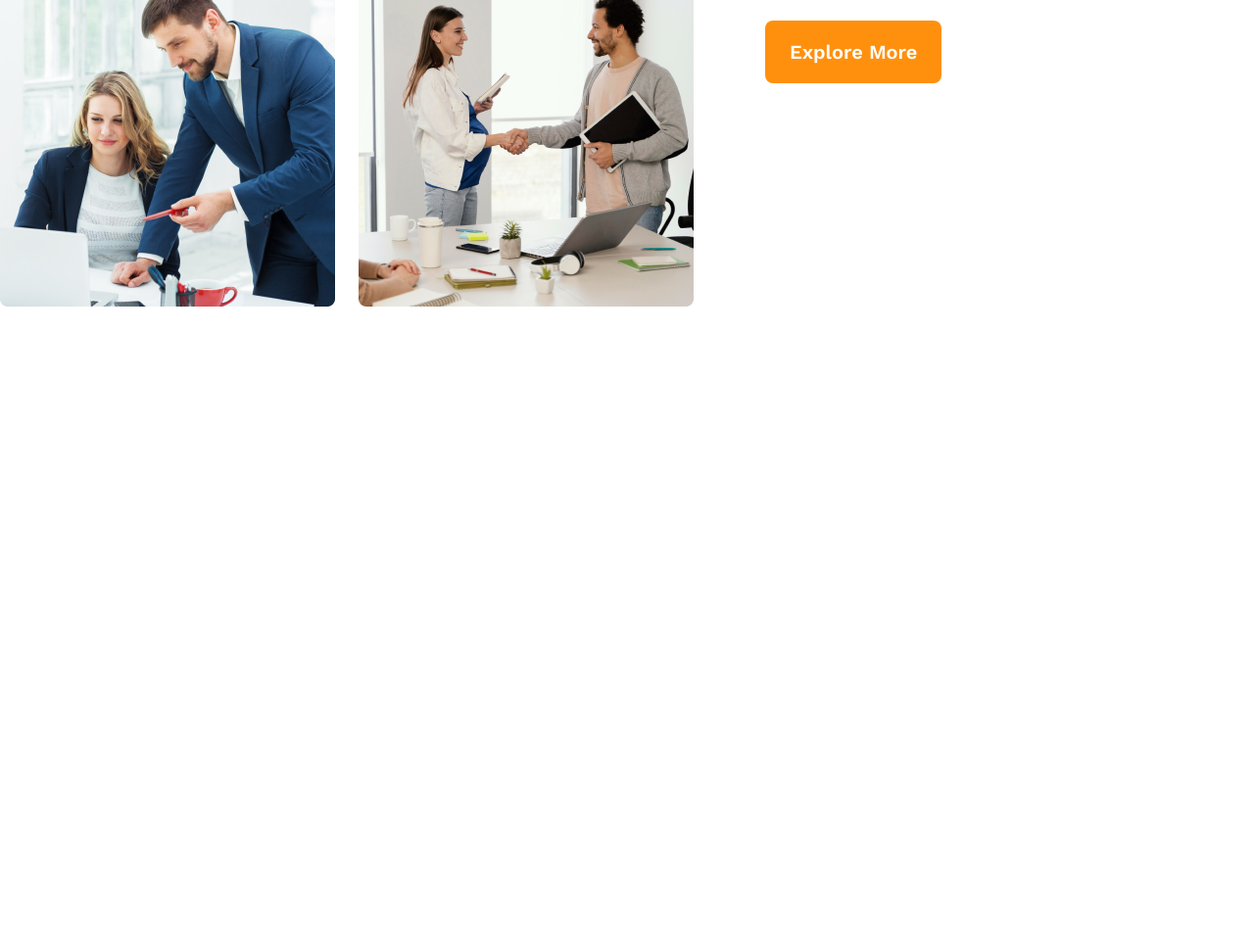
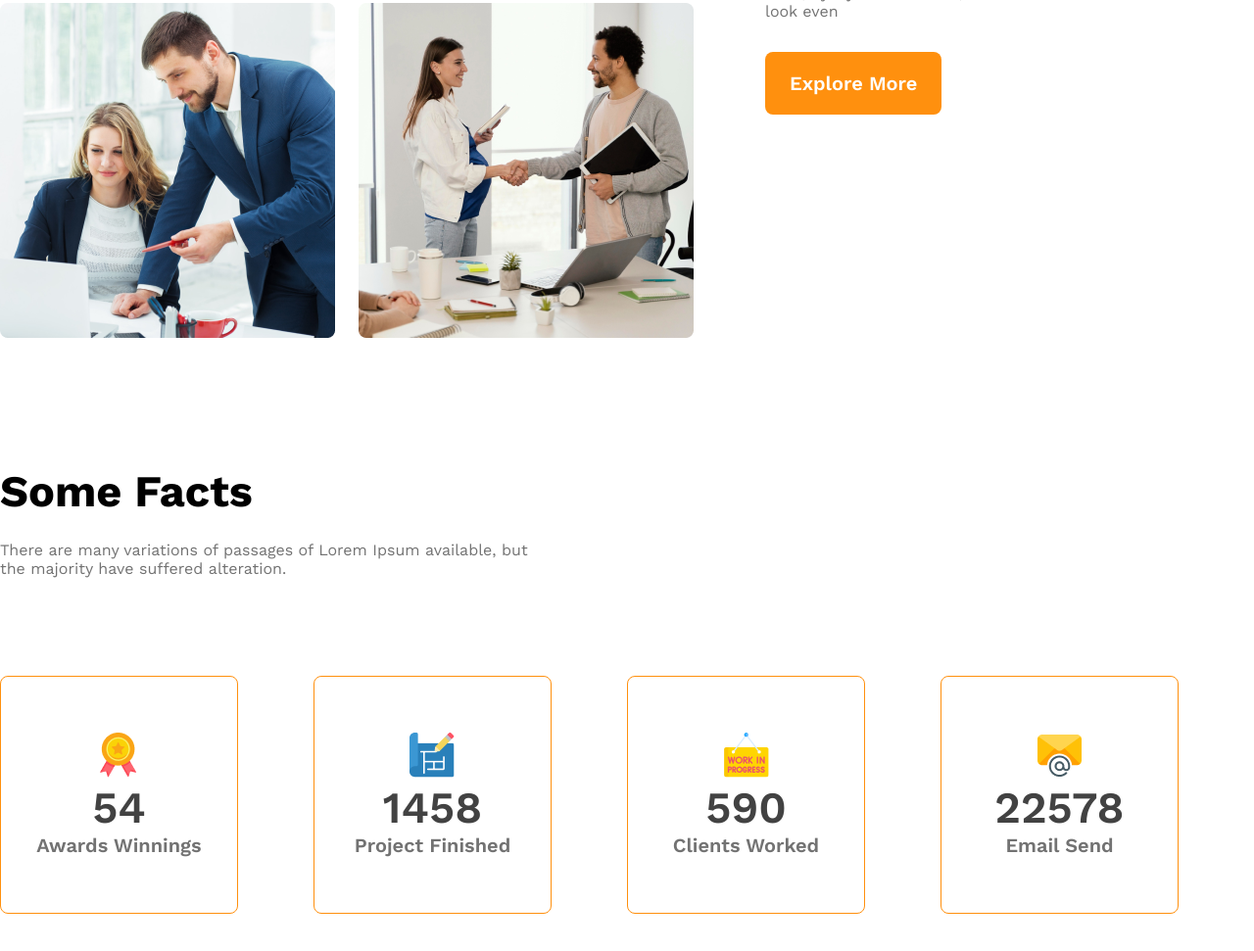
Before and after one commit to mottasimsadi/G3-Architects-Website, a plain HTML site: page index.html in a window 1280 px wide. Shown: the part 1657-2628 px from the top of the page at 98% size. Before the commit the page ends 2100 px from the top, so only its background shows below. Drawn offline with nearby package versions, Linux system fonts and the light colour scheme.

Commit message:
completed the some facts section and made it responsive

```diff
--- a/index.html
+++ b/index.html
@@ -21,7 +21,7 @@
         <div class="banner">
              <div class="banner-content">
                 <h1 class="banner-title text-color">Brand New <br> Group of Architects</h1>
-                <p class="banner-description text-light-gray">There are many variations of passages of Lorem Ipsum available, but the majority have suffered alteration in some form, by injected humour, or randomised words which don't look even</p>
+                <p class="banner-description section-description text-light-gray">There are many variations of passages of Lorem Ipsum available, but the majority have suffered alteration in some form, by injected humour, or randomised words which don't look even</p>
                 <button class="btn-primary">Explore More</button>
              </div>
              <img class="banner-img" src="images/banner.png" alt="">
@@ -37,11 +37,49 @@
                 <img src="images/team4.png" alt="Two architects finalizing a design">
             </div>
             <div class="our-features">
-                <h3 class="feature-title"><span id="quick-list" class="text-light-gray">Quick list</span> <span class="text-color">of Our</span> <span id="feature-text">Features</span></h3>
-                <p class="feature-description text-light-gray">There are many variations of passages of Lorem Ipsum available, but the majority have suffered alteration in some form, by injected humour, or randomised words which don't look even</p>
+                <h3 class="section-title"><span id="quick-list" class="text-light-gray">Quick list</span> <span class="text-color">of Our</span> <span id="feature-text">Features</span></h3>
+                <p class="feature-description section-description text-light-gray">There are many variations of passages of Lorem Ipsum available, but the majority have suffered alteration in some form, by injected humour, or randomised words which don't look even</p>
                 <button class="btn-primary">Explore More</button>
             </div>
         </section>
+        <!-- Some Facts section -->
+         <section class="some-facts">
+            <div class="facts-content">
+                <h3 class="section-title">Some Facts</h3>
+                <p class="facts-description section-description text-light-gray">There are many variations of passages of Lorem Ipsum available, but the majority have suffered alteration.</p>
+            </div>
+            <div class="facts-container">
+                <!-- .fact-card*4>img.fact-icon+h2.fact-number+h5.fact-name -->
+                <div class="fact-card display-flex">
+                    <div>
+                        <img src="images/icons/ribon.png" alt="Ribon Icon" class="fact-icon">
+                        <h1 class="fact-number text-gray">54</h1>
+                        <h5 class="fact-name text-light-gray">Awards Winnings</h5>
+                    </div>
+                </div>
+                <div class="fact-card display-flex">
+                    <div>
+                        <img src="images/icons/projects.png" alt="Projects Icon" class="fact-icon">
+                        <h1 class="fact-number text-gray">1458</h1>
+                        <h5 class="fact-name text-light-gray">Project Finished</h5>
+                    </div>
+                </div>
+                <div class="fact-card display-flex">
+                    <div>
+                        <img src="images/icons/customers.png" alt="Customer Icon" class="fact-icon">
+                        <h1 class="fact-number text-gray">590</h1>
+                        <h5 class="fact-name text-light-gray">Clients Worked</h5>
+                    </div>
+                </div>
+                <div class="fact-card display-flex">
+                    <div>
+                        <img src="images/icons/email.png" alt="Email Icon" class="fact-icon">
+                        <h1 class="fact-number text-gray">22578</h1>
+                        <h5 class="fact-name text-light-gray">Email Send</h5>
+                    </div>
+                </div>
+            </div>
+         </section>
     </main>
     <footer>
 
--- a/styles/architects.css
+++ b/styles/architects.css
@@ -50,6 +50,17 @@ main{
     margin: 0 auto;
 }
 
+.section-title{
+    font-size: 2.813rem;
+    font-weight: 700;
+    margin-bottom: 24px;
+}
+
+.section-description{
+    font-size: 1rem;
+    font-weight: 400;
+}
+
 /* Header Styles */
 
 
@@ -100,8 +111,7 @@ main{
 }
 
 .banner-description{
-    font-size: 1rem;
-    font-weight: 400;
+    margin-top: 32px;
     margin-bottom: 32px;
 }
 
@@ -129,11 +139,6 @@ main{
     max-width: 537px;
 }
 
-.feature-title{
-    font-size: 2.813rem;
-    font-weight: 700;
-    margin-bottom: 24px;
-}
 
 #quick-list{
     font-weight: 500;
@@ -144,9 +149,40 @@ main{
 }
 
 .feature-description{
-    font-size: 1rem;
-    font-weight: 400;
     margin-bottom: 32px;
+}
+
+/* Some Facts Related Styles */
+
+.facts-description{
+    max-width: 542px;
+}
+
+.facts-container{
+    display: grid;
+    grid-template-columns: repeat(4, 1fr);
+    margin-top: 100px;
+    margin-bottom: 180px;
+}
+
+.fact-card{
+    border: 1px solid #FF900E;
+    border-radius: 8px;
+    width: 241px;
+    height: 241px;
+    justify-content: center;
+    align-items: center;
+    text-align: center;
+}
+
+.fact-number{
+    font-size: 2.813rem;
+    font-weight: 600;
+}
+
+.fact-name{
+    font-size: 1.25rem;
+    font-weight: 600;
 }
 
 /* Responsive Media Query */
@@ -156,14 +192,24 @@ main{
         flex-direction: column;
     }
 
-    .team-img-container{
-        grid-template-columns: repeat(1, 1fr);
+    .team-img-container, .facts-container{
+        grid-template-columns: 1fr;
     }
 
     .our-features{
         margin-top: 24px;
         margin-left: 20px;
     }
+
+    .facts-content{
+        margin-left: 20px;
+    }
+
+    .facts-container{
+        justify-items: center;
+        gap: 24px;
+    }
+
 }
 
 /* Medium Size Device */
```
